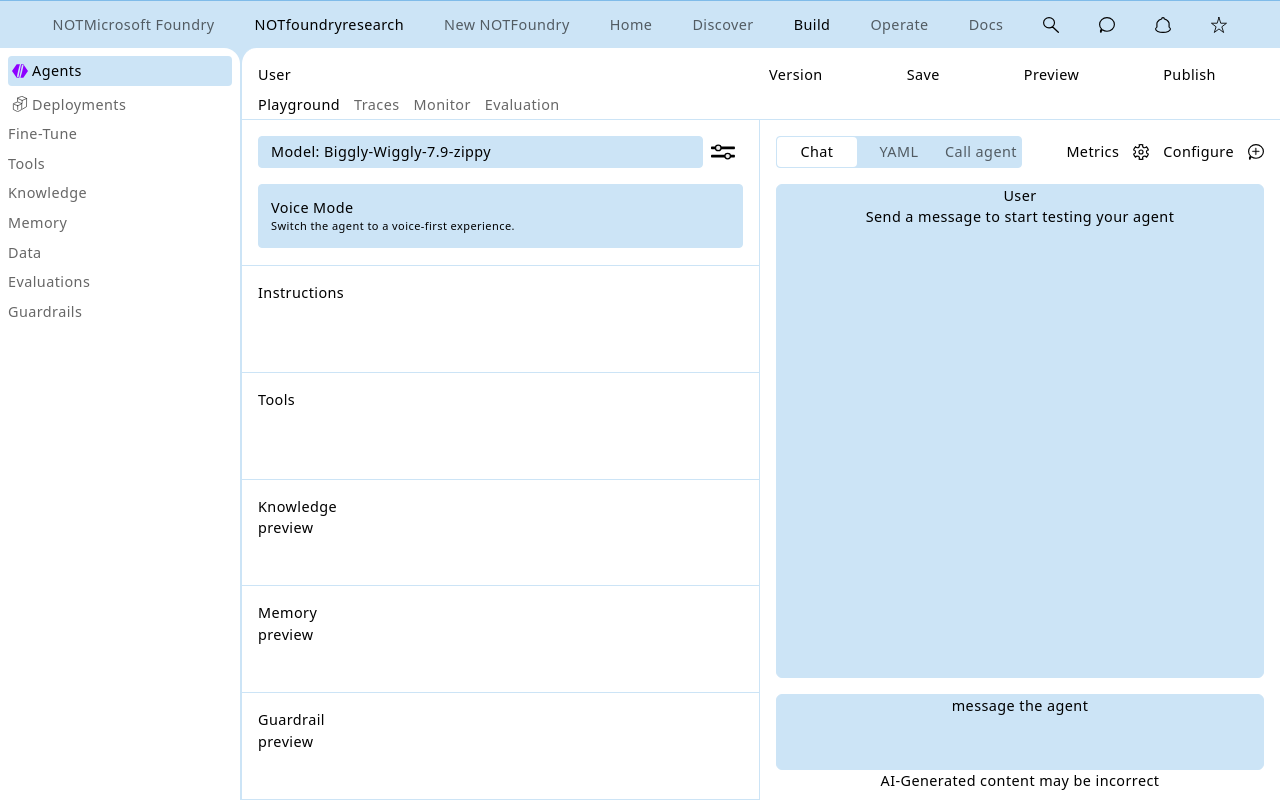
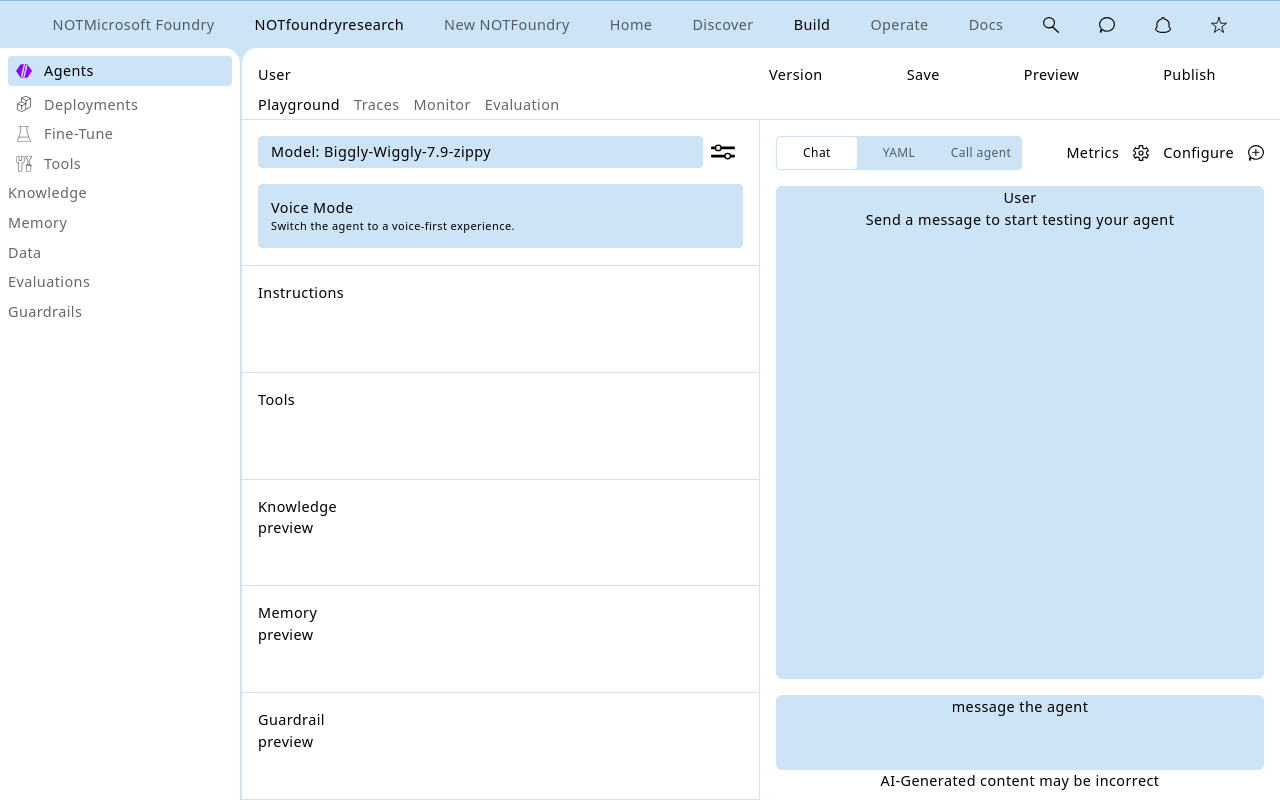
Before and after one commit to schoolblues/TailwindDemo, a React (Vite) app: page / in a window 1280 px wide. Built offline with nearby package versions, Linux system fonts and the light colour scheme.

Commit message:
polish
more svgs
cleaned up some buttons

```diff
--- a/src/components/ChatWindowTabs.tsx
+++ b/src/components/ChatWindowTabs.tsx
@@ -10,14 +10,14 @@ function ChatWindowTabs({ setActive }: Props) {
     return (
         <div className="flex flex-1 h-full bg-white border-windows-100 pl-4">
         <div className="flex mt-4 border border-solid border-windows-100 bg-windows-100 rounded space-x-0.5">
-            <div className="flex-1 w-20 bg-white text-center rounded">
-                <button className="w-full py-1 h-full" onClick={() => setActive("Chat")}>Chat</button>
+            <div className="flex-1 w-20 bg-white text-center rounded text-xs">
+                <button className="w-full py-2 h-full" onClick={() => setActive("Chat")}>Chat</button>
             </div>
-            <div className="flex-1 w-20 text-center text-black/60">
-                <button className="w-full py-1 h-full" onClick={() => setActive("YAML")}>YAML</button>
+            <div className="flex-1 w-20 text-center text-black/60 text-xs">
+                <button className="w-full py-2 h-full" onClick={() => setActive("YAML")}>YAML</button>
             </div>
-            <div className="flex-1 w-20 justify-center text-center text-black/60">
-                <button className="w-full py-1 h-full" onClick={() => setActive("Call Agent")}>Call agent</button>
+            <div className="flex-1 w-20 justify-center text-center text-xs text-black/60">
+                <button className="w-full py-2 h-full" onClick={() => setActive("Call Agent")}>Call agent</button>
             </div>
         </div>
         <div className="mt-4 mr-4 items-center flex text-right space-x-3.5 ml-auto">
--- a/src/components/Quickbar.tsx
+++ b/src/components/Quickbar.tsx
@@ -1,22 +1,26 @@
 import weirdGon from "../assets/WeirdGon.svg"
 import boxes from "../assets/boxes.svg"
+import beaker from "../assets/Beaker.svg"
+import tools from "../assets/Tools.svg"
 
 function Quickbar() {
     return (
         <div className="flex h-full w-60 border-solid rounded-tr-2xl border-windows-300 bg-white">
             <div className="space-y-3.5 w-full">
-                <div className="flex items-center indent-1 pt-1 pb-1 my-2 mx-2 bg-windows-100 rounded">
-                    <img className="h-4 w-4 ml-1" src={weirdGon} alt="img" />
+                <div className="flex items-center indent-3 pt-1 pb-1 my-2 mx-2 bg-windows-100 rounded">
+                    <img className="h-4 w-4 ml-2" src={weirdGon} alt="img" />
                     <p>Agents</p>
                 </div>
-                <div className="flex items-center indent-1 text-black/60 my-2 mx-2">
-                    <img className="h-4 w-4 ml-1" src={boxes} alt="img" />
+                <div className="flex items-center indent-3 text-black/60 my-2 mx-2">
+                    <img className="h-4 w-4 ml-2" src={boxes} alt="img" />
                     <p>Deployments</p>
                 </div>
-                <div className="text-black/60 my-2 mx-2">
+                <div className="flex items-center indent-3 text-black/60 my-2 mx-2">
+                    <img className="h-4 w-4 ml-2" src={beaker} alt="img" />
                     <p>Fine-Tune</p>
                 </div>
-                <div className="text-black/60 my-2 mx-2">
+                <div className="flex items-center indent-3 text-black/60 my-2 mx-2">
+                    <img className="h-4 w-4 ml-2" src={tools} alt="img" />
                     <p>Tools</p>
                 </div>
                 <div className="text-black/60 my-2 mx-2">
```
Also changed, not shown: src/assets/Beaker.svg (added), src/assets/Tools.svg (added).
